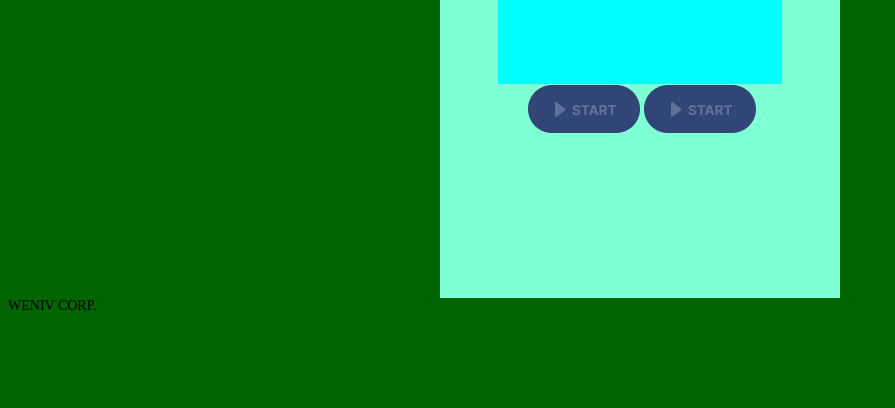
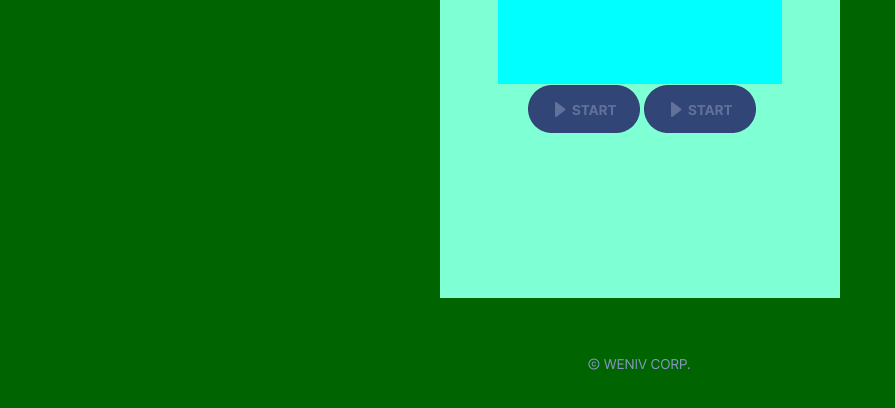
Before and after one commit to annasyun/timer, a plain HTML site: page index.html in a window 1280 px wide. Shown: the part 138-546 px from the top of the page, without its empty margins (0-895 px from the left). Drawn offline with Linux system fonts and the light colour scheme.

Commit message:
img-copyright

```diff
--- a/index.html
+++ b/index.html
@@ -30,6 +30,6 @@
         </div>
     </article>
 
-    <small class="copyright">WENIV CORP.</small>
+    <small class="copyright"></small>
 </body>
 </html>
--- a/style.css
+++ b/style.css
@@ -53,5 +53,9 @@ body {
 
 .copyright {
     display: block;
-    font-size: 14px;
+    background-image: url(/assets/copyright.png);
+    background-repeat: no-repeat;
+    margin: 60px auto;
+    width:104px;
+    height: 17px;
 }
```
Also changed, not shown: assets/copyright.png (added).
